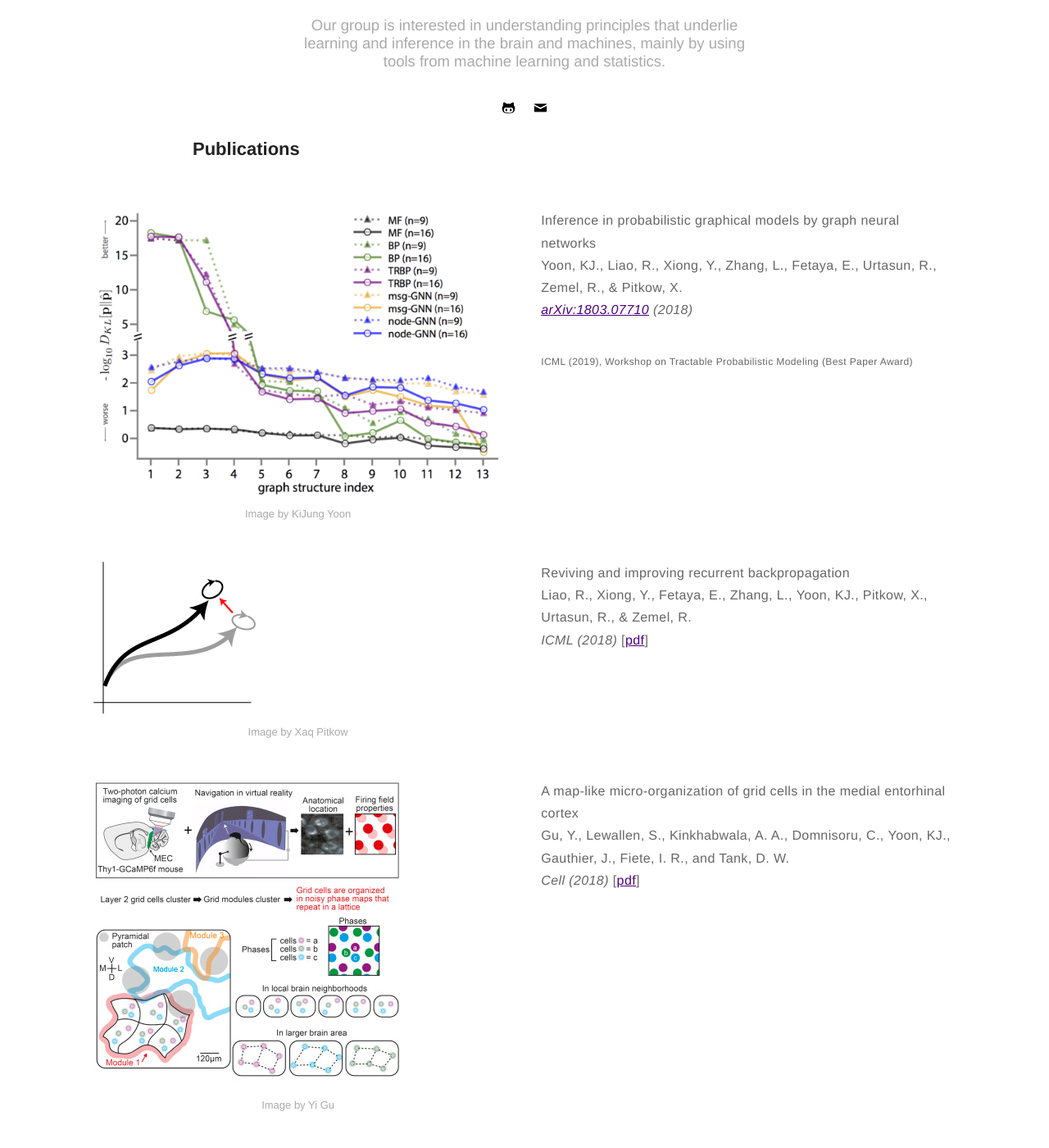
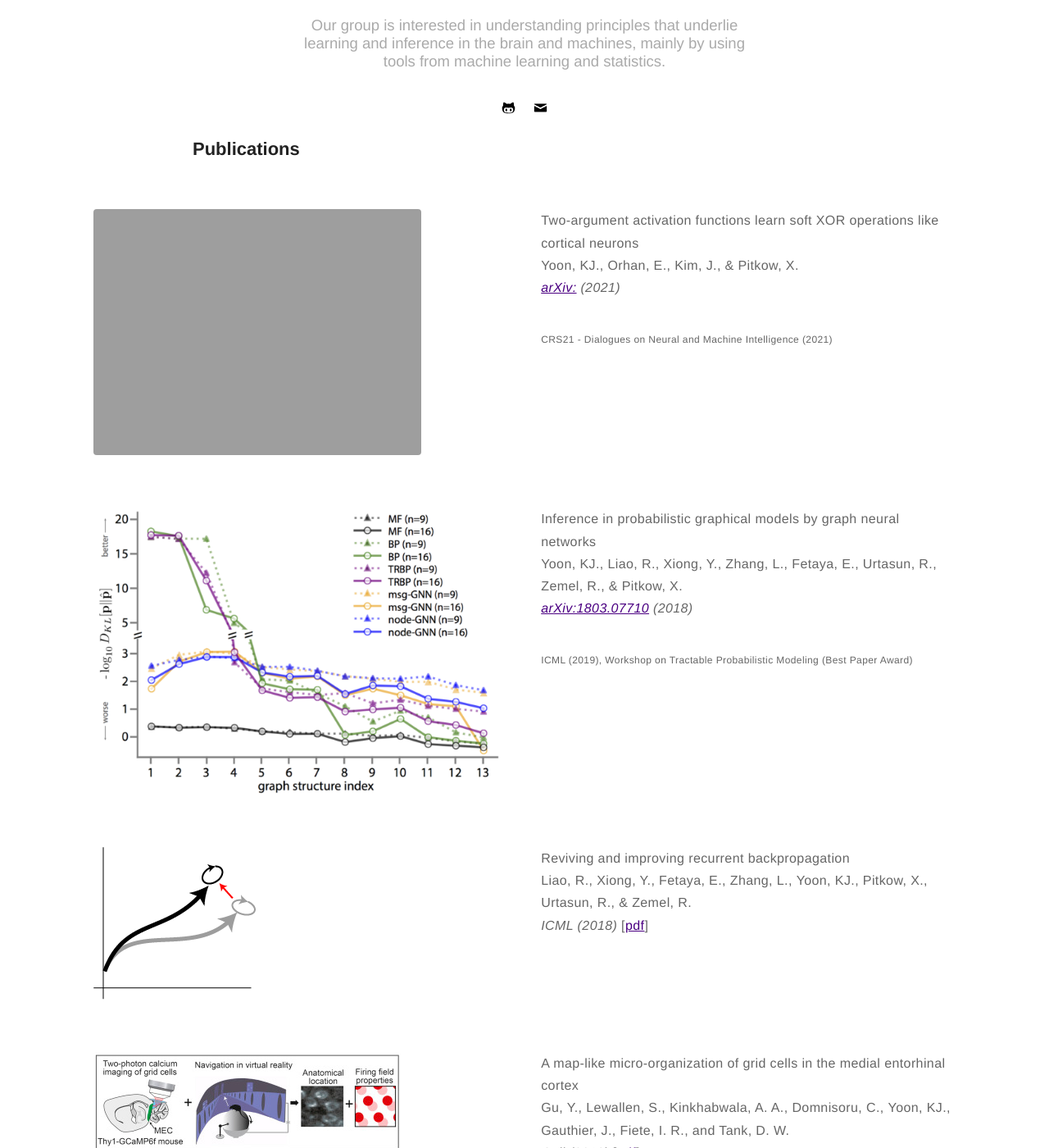
Before and after one commit to kijungyoon/kijungyoon.github.io, a Jekyll site: the page built from papers.md, in a window 1280 px wide and 1400 px high, scrolled down 319 px. Shown: the whole window at 82% size. Built offline with Jekyll 4.4.1, drawn with Linux system fonts in a browser that asks for light colours; some of the changed text lies outside the part shown.

Commit message:
Update papers.md

```diff
--- a/papers.md
+++ b/papers.md
@@ -10,8 +10,20 @@ layout: page
 <h2>Publications</h2>
 <div class="side-by-side">
     <div class="toleft">
+        <img class="image" src="https://kijungyoon.github.io/assets/images/complex_neurons.png" alt="Alt Text">
+    </div>
+
+    <div class="toright">
+    <p><b>Two-argument activation functions learn soft XOR operations like cortical neurons</b><br>
+    <b>Yoon, KJ.</b>, Orhan, E., Kim, J., & Pitkow, X.<br>
+    <i><a href="https://arxiv.org/pdf/.pdf">arXiv:</a> (2021)</i></p>
+    <p style="font-size:12px">CRS21 - Dialogues on Neural and Machine Intelligence (2021)</p>
+    </div>
+</div>
+
+<div class="side-by-side">
+    <div class="toleft">
         <img class="image" src="https://kijungyoon.github.io/assets/images/inference_gnn.png" alt="Alt Text">
-        <figcaption class="caption">Image by KiJung Yoon</figcaption>
     </div>
 
     <div class="toright">
@@ -25,7 +37,6 @@ layout: page
 <div class="side-by-side">
     <div class="toleft">
         <img class="image" src="https://kijungyoon.github.io/assets/images/rbp.png" alt="Alt Text">
-	<figcaption class="caption">Image by Xaq Pitkow</figcaption>
     </div>
 
     <div class="toright">
@@ -39,7 +50,6 @@ layout: page
 <div class="side-by-side">
     <div class="toleft">
         <img class="image" src="https://kijungyoon.github.io/assets/images/micro_gc.png" alt="Alt Text">
-        <figcaption class="caption">Image by Yi Gu</figcaption>
     </div>
 
     <div class="toright">
@@ -53,7 +63,6 @@ layout: page
 <div class="side-by-side">
     <div class="toleft">
         <img class="image" src="https://kijungyoon.github.io/assets/images/grid1D.jpg" alt="Alt Text">
-        <figcaption class="caption">Image by KiJung Yoon</figcaption>
     </div>
 
     <div class="toright">
@@ -67,7 +76,6 @@ layout: page
 <div class="side-by-side">
     <div class="toleft">
         <img class="image" src="https://kijungyoon.github.io/assets/images/gridcat.jpg" alt="Alt Text">
-        <figcaption class="caption">Image by KiJung Yoon</figcaption>
     </div>
 
     <div class="toright">
```
